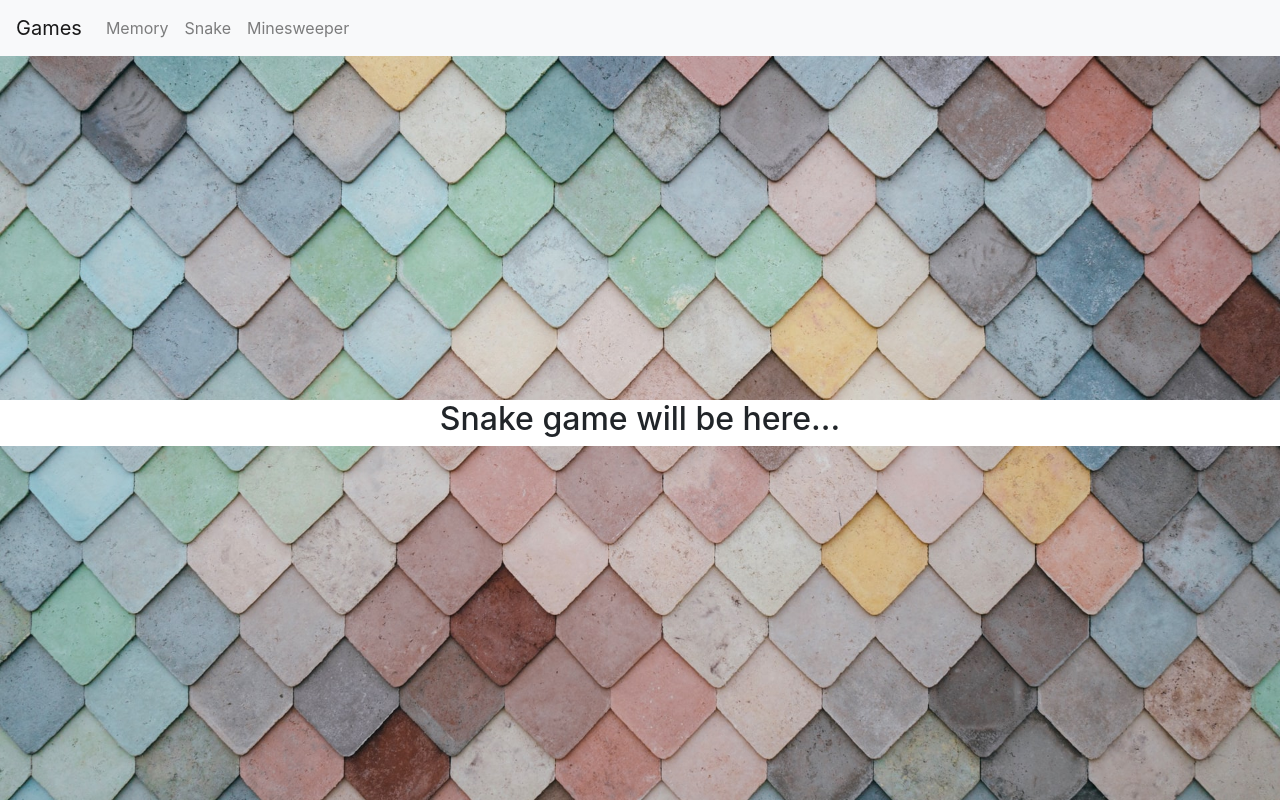
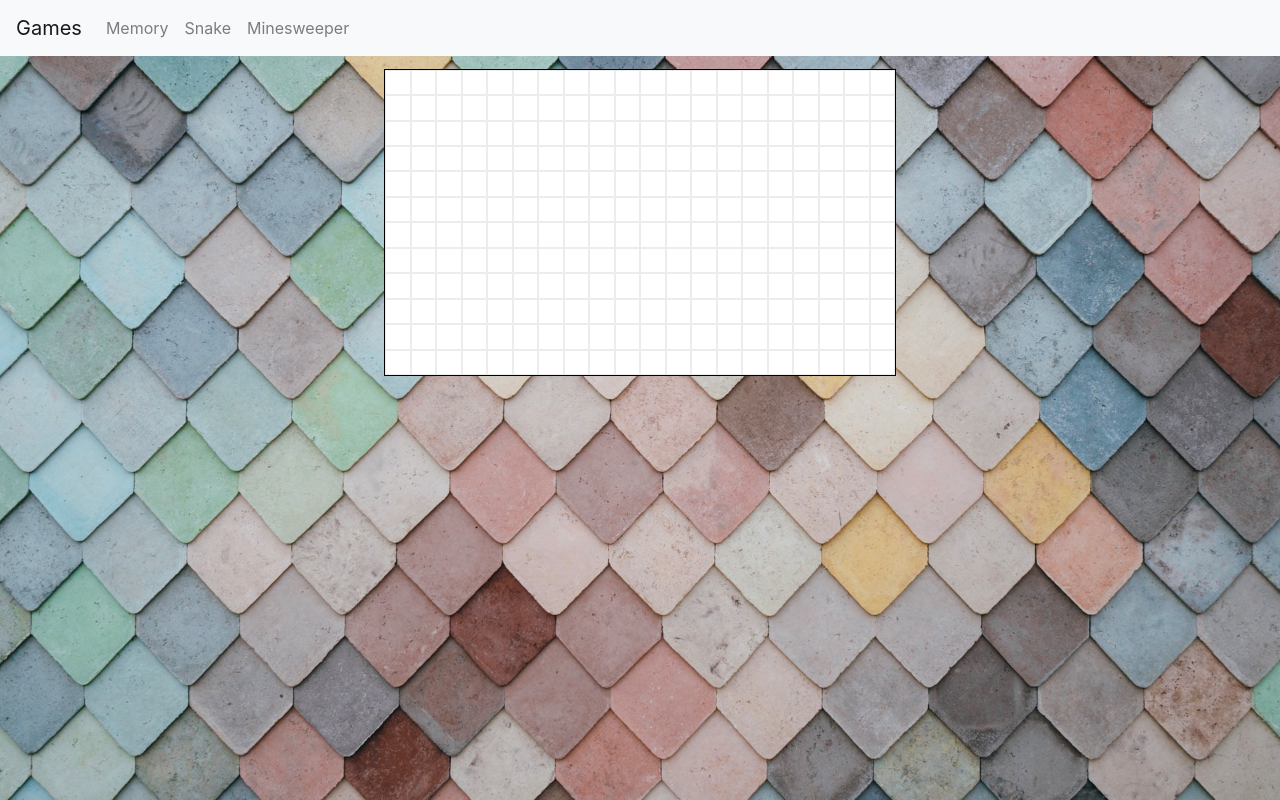
Before and after one commit to antonina-t/pink-games-teaching, a React app: page /#/snake in a window 1280 px wide. Built offline with nearby package versions, Linux system fonts and the light colour scheme.

Commit message:
Snake Part 1.1

```diff
--- a/src/components/App.css
+++ b/src/components/App.css
@@ -5,3 +5,7 @@
   text-align: center;
   background-color: white;
 }
+.game-container {
+  width: 40vw;
+  margin: 1vw auto;
+}
--- a/src/components/memory/index.css
+++ b/src/components/memory/index.css
@@ -1,7 +1,3 @@
-.game-container {
-  width: 40vw;
-  margin: 1vw auto;
-}
 .memory-grid {
   margin-top: 1vw;
   height: 40vw;
--- /dev/null
+++ b/src/components/snake/helpers.js
@@ -0,0 +1,24 @@
+const width = 20;
+const height = 12;
+
+export function generateGame() {
+  const snake = {
+    head: {
+      x: width / 2,
+      y: height / 2,
+    },
+    tail: [
+      {
+        x: width / 2 - 1,
+        y: height / 2,
+      },
+    ],
+    dir: "right",
+  };
+  return {
+    snake: snake,
+    food: generateFood(snake),
+  };
+}
+
+export function generateFood(snake) {}
--- /dev/null
+++ b/src/components/snake/index.css
@@ -0,0 +1,21 @@
+.snake-grid {
+  height: 24vw;
+  display: grid;
+  grid-template-columns: repeat(20, auto);
+  grid-template-rows: repeat(12, auto);
+  border: 1px solid black;
+  margin-top: 1vw;
+}
+.snake-cell {
+  border: 1px solid rgb(236, 236, 236);
+  background-color: white;
+}
+.head {
+  background-color: black;
+}
+.tail {
+  background-color: grey;
+}
+.food {
+  background-color: red;
+}
--- a/src/components/snake/index.js
+++ b/src/components/snake/index.js
@@ -1,9 +1,21 @@
-import React from "react";
+import React, { useState } from "react";
+import "./index.css";
+import * as helpers from "./helpers.js";
+
+const width = 20;
+const height = 12;
 
 function Snake() {
+  const [game, setGame] = useState();
+
+  const cells = [];
+  for (let i = 0; i < width * height; i++) {
+    cells.push(<div key={i} className="snake-cell"></div>);
+  }
+
   return (
-    <div className="text-container">
-      <h2>Snake game will be here...</h2>
+    <div className="game-container">
+      <div className="snake-grid">{cells}</div>
     </div>
   );
 }
```
